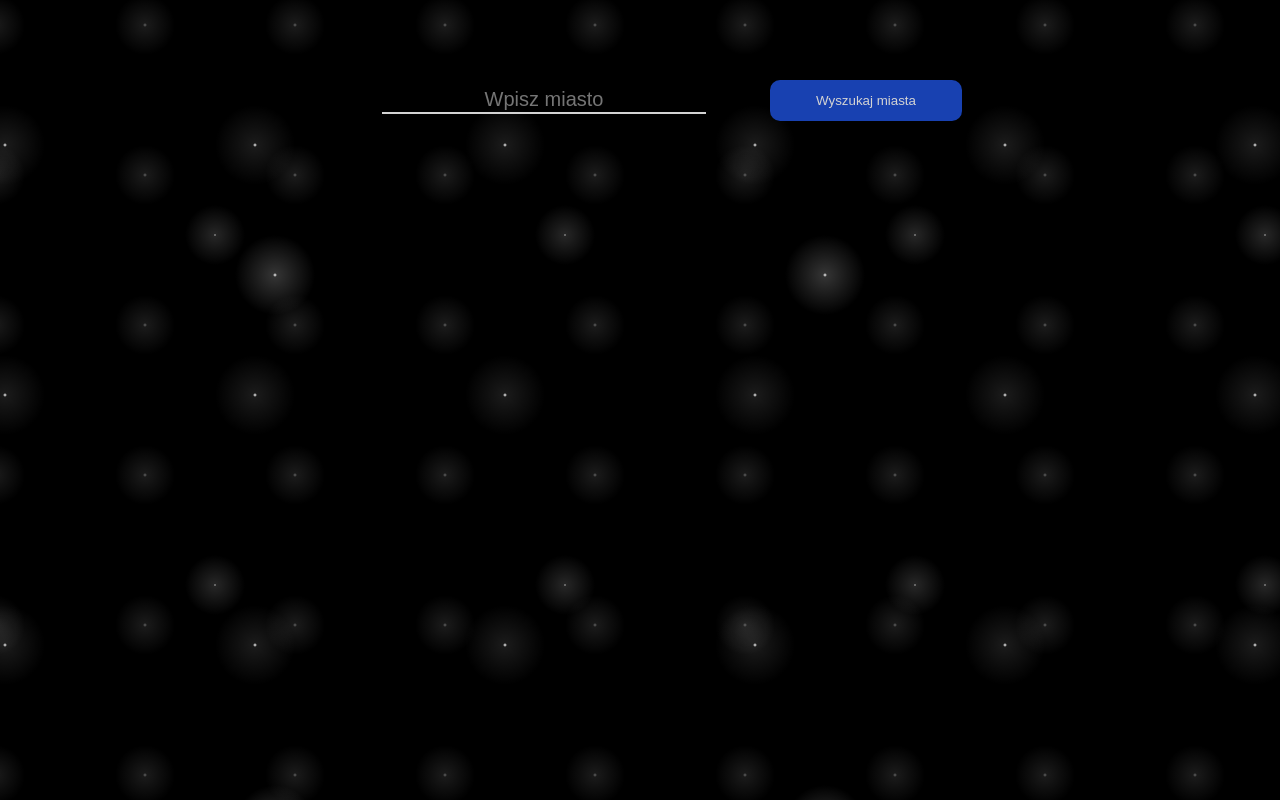
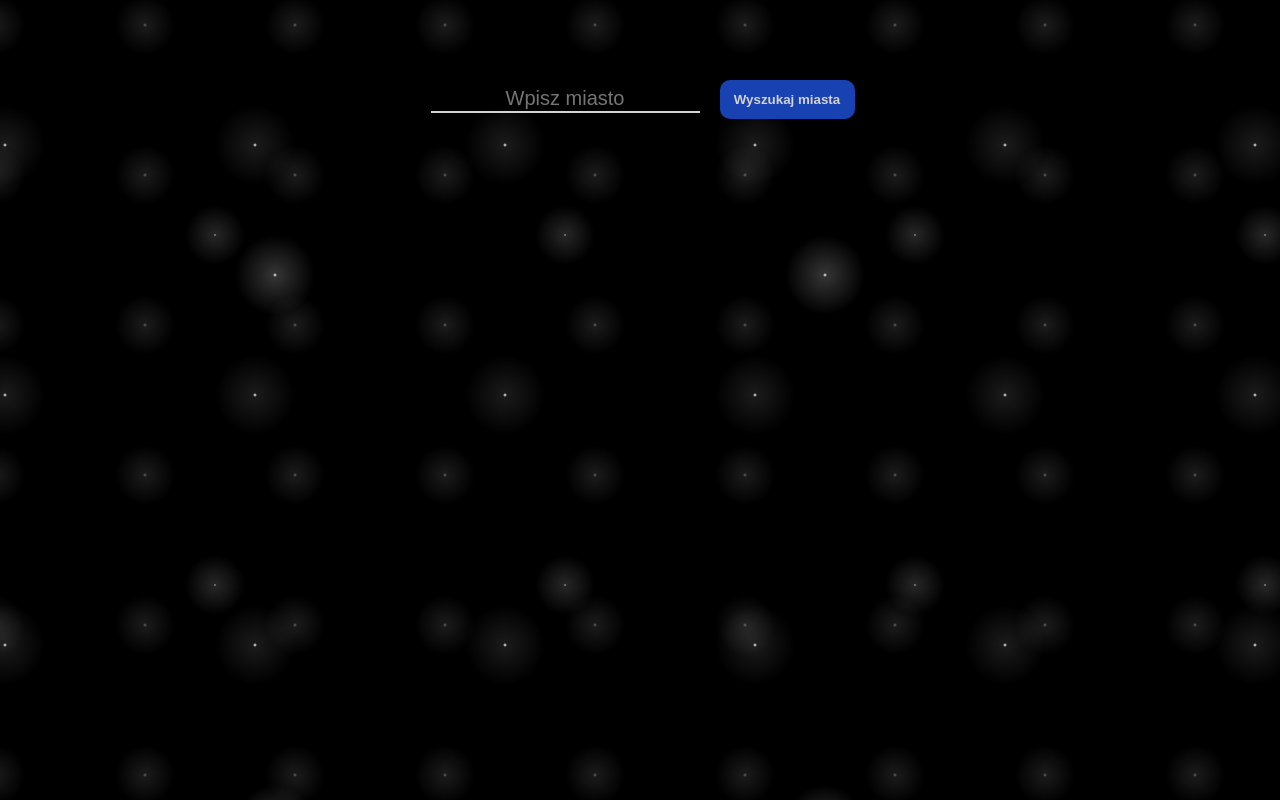
Before and after one commit to ZbigniewOstapowicz/WeatherAppInReact, a React (Create React App) app: page / in a window 1280 px wide. Built offline with nearby package versions, Linux system fonts and the light colour scheme.

Commit message:
end styleing

```diff
--- a/src/components/Form.css
+++ b/src/components/Form.css
@@ -10,21 +10,23 @@
     border: none;
     background-color:transparent;
     border-bottom: 2px solid lightgray;
-    flex-basis: 50%;
+    flex-basis: 150px;
     text-align: center;
-    margin: 5% 10%;
+    margin: 20px;
     font-size: 20px;
     color: lightgray;
 }
 
 
 .form__btn{
-flex-basis: 35%;
-padding: 2%;
+flex-basis: 125px;
+padding: 12px;
 border-radius: 10px;
+margin-right: 15px;
 background-color: rgb(24, 65, 177);
 border: none;
 color: lightgray;
+font-weight: bold;
 cursor: pointer;
 transition: .2s;
 }
@@ -37,32 +39,26 @@ background-color:rgb(34, 75, 187);
         flex-wrap: nowrap;
     }
     .form__input{
-        flex-basis: 30%;
-        margin: 0 5%;
     }
     .form__btn{
-        flex-basis: 20%;
-        padding: 2%;
+        flex-basis: 135px;
+        padding: 12px;
     }
 }
 
 @media(min-width:1024px){
     .form__input{
-        flex-basis: 25%;
-        margin: 0 5%;
-    }
-    .form__btn{
-        flex-basis: 15%;
-        padding: 1%;
+        flex-basis: 160px;
+        margin: 0 20px;
     }
 }
 @media(min-width:1600px){
     .form__input{
-        flex-basis: 15%;
-        margin: 0 3%;
+        flex-basis: 190px;
+        margin: 0 30px;
     }
     .form__btn{
-        flex-basis: 10%;
-        padding: 1%;
+        flex-basis: 185px;
+        padding: 15px;
     }
 }
--- a/src/components/Result.css
+++ b/src/components/Result.css
@@ -1,4 +1,4 @@
-.result{
+.result {
   overflow: hidden;
 }
 .result__main-icon {
@@ -13,7 +13,7 @@
 .result__min-temp,
 .result__max-temp {
   font-size: 24px;
-  margin: 0 10%;
+  margin: 0 35px;
 }
 .result__min-temp {
   color: lightskyblue;
@@ -27,42 +27,35 @@
   font-size: 24px;
 }
 
-.result__btn{
+.result__btn {
   margin: 0 auto;
-width: 25%;
-padding: 2%;
+  width: 100px;
+  padding: 10px;
   border-radius: 10px;
   background-color: rgb(24, 65, 177);
   border: none;
   color: lightgray;
   cursor: pointer;
-transition: .2s;
+  transition: 0.2s;
 }
-.result__btn:hover{
-background-color:rgb(34, 75, 187);
+.result__btn:hover {
+  background-color: rgb(34, 75, 187);
 }
 @media (min-width: 1024px) {
   .result {
-    margin: 2%;
+    margin: 0px;
   }
-  .result__min-temp,
-  .result__max-temp {
-    margin: 0 5%;
-  }
-  .result__btn{
+
+  /* .result__btn {
     padding: 1%;
     width: 15%;
+  } */
+}
+@media (min-width: 1600px) {
+  .result {
+    margin: 10px 0;
+  }
+  .result__btn {
+    width: 150px;
   }
 }
-@media (min-width:1600px){
-  .result{
-    margin: 1% 0;
-  }
-    .result__btn{
-        width: 10%;
-    }
-     .result__min-temp,
-  .result__max-temp {
-    margin: 0 4%;
-  }
-}
```
Lines whose indentation alone changed are shown as unchanged.
